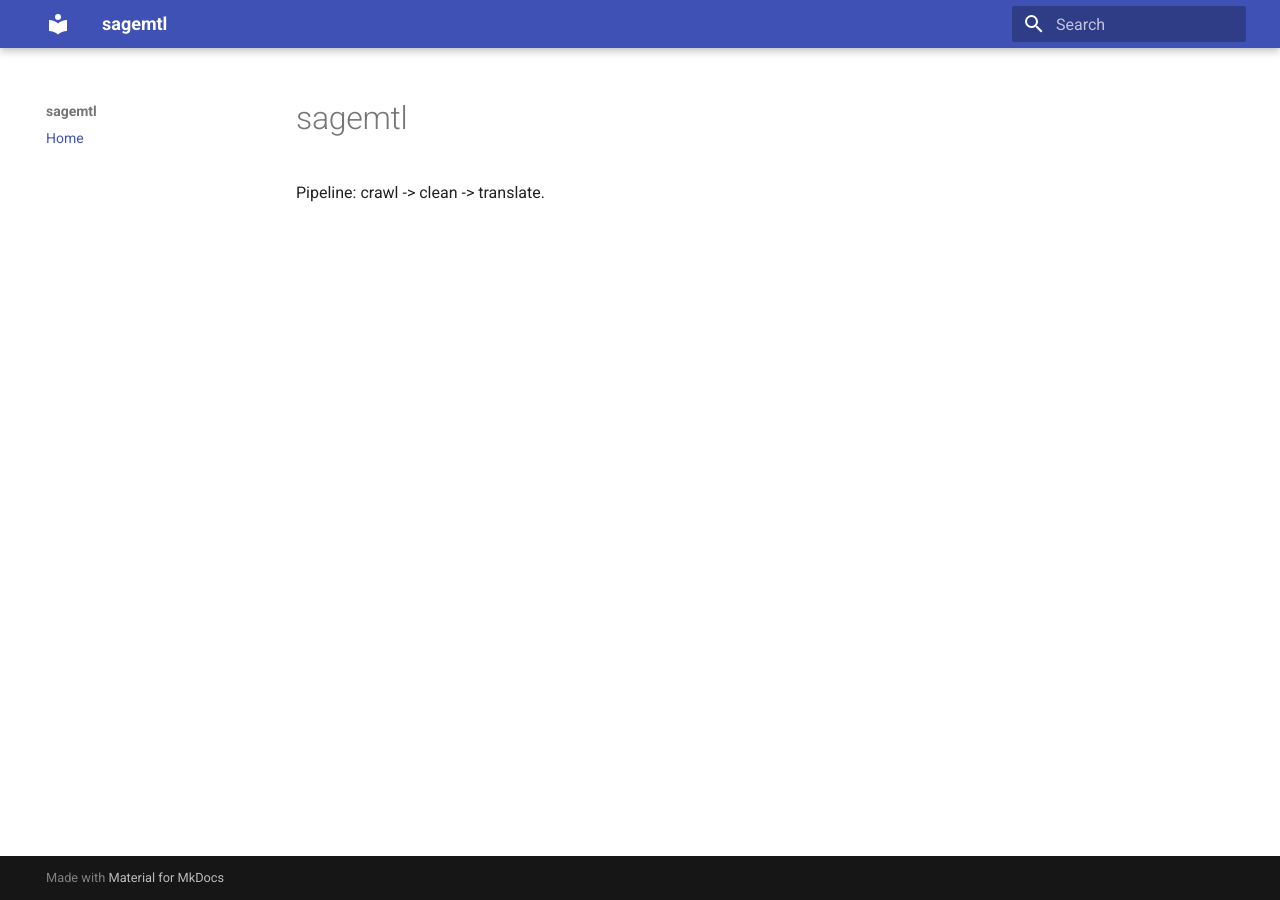
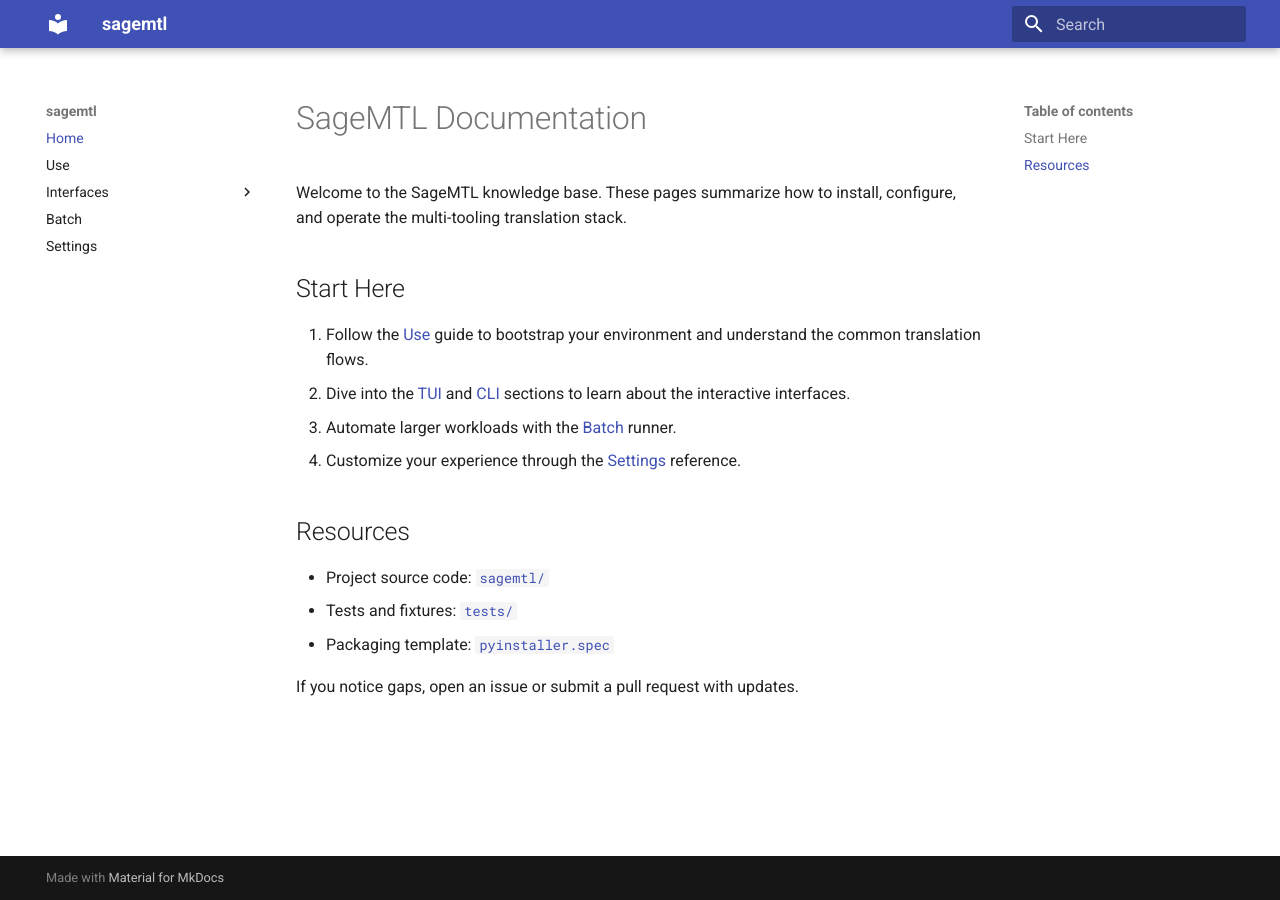
Before and after one commit to Blood-Dawn/sagemtl, an MkDocs documentation site: the page built from docs/index.md, in a window 1280 px wide. Built offline with MkDocs 1.6.1 and Material for MkDocs 9.7.7, drawn with Linux system fonts in a browser that asks for light colours.

```diff
--- a/docs/index.md
+++ b/docs/index.md
@@ -1,2 +1,21 @@
-# sagemtl
-Pipeline: crawl -> clean -> translate.
+# SageMTL Documentation
+
+Welcome to the SageMTL knowledge base. These pages summarize how to install,
+configure, and operate the multi-tooling translation stack.
+
+## Start Here
+
+1. Follow the [Use](use.md) guide to bootstrap your environment and understand the
+   common translation flows.
+2. Dive into the [TUI](tui.md) and [CLI](cli.md) sections to learn about the
+   interactive interfaces.
+3. Automate larger workloads with the [Batch](batch.md) runner.
+4. Customize your experience through the [Settings](settings.md) reference.
+
+## Resources
+
+- Project source code: [`sagemtl/`](../sagemtl)
+- Tests and fixtures: [`tests/`](../tests)
+- Packaging template: [`pyinstaller.spec`](../pyinstaller.spec)
+
+If you notice gaps, open an issue or submit a pull request with updates.
--- a/mkdocs.yml
+++ b/mkdocs.yml
@@ -1,5 +1,11 @@
 site_name: sagemtl
 nav:
   - Home: index.md
+  - Use: use.md
+  - Interfaces:
+      - TUI: tui.md
+      - CLI: cli.md
+  - Batch: batch.md
+  - Settings: settings.md
 theme:
   name: material
```
Also changed, not shown: README.md (+51 -0 lines), docs/batch.md (added, +35 -0 lines), docs/cli.md (added, +37 -0 lines), docs/settings.md (added, +43 -0 lines), docs/tui.md (added, +34 -0 lines), docs/use.md (added, +36 -0 lines), 4 other files.
